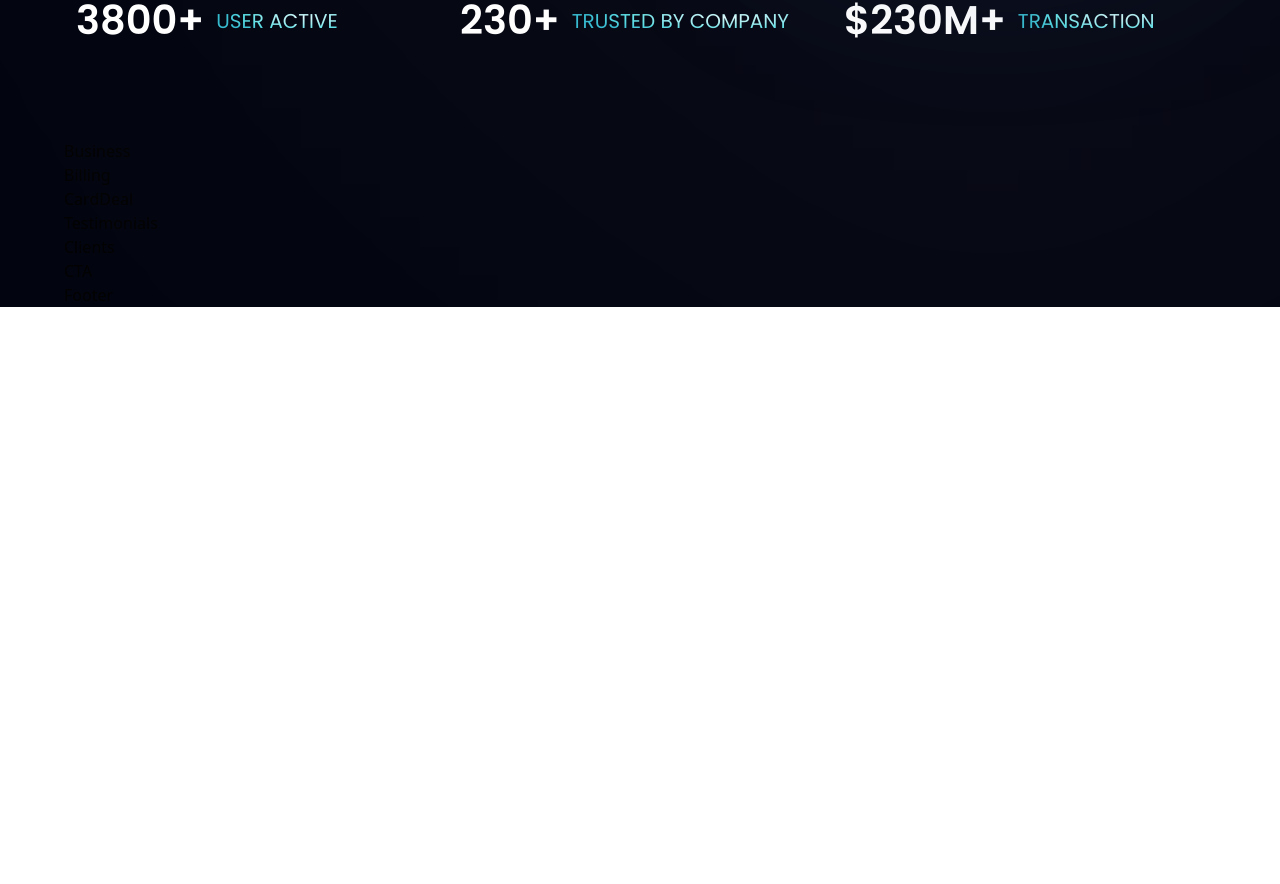
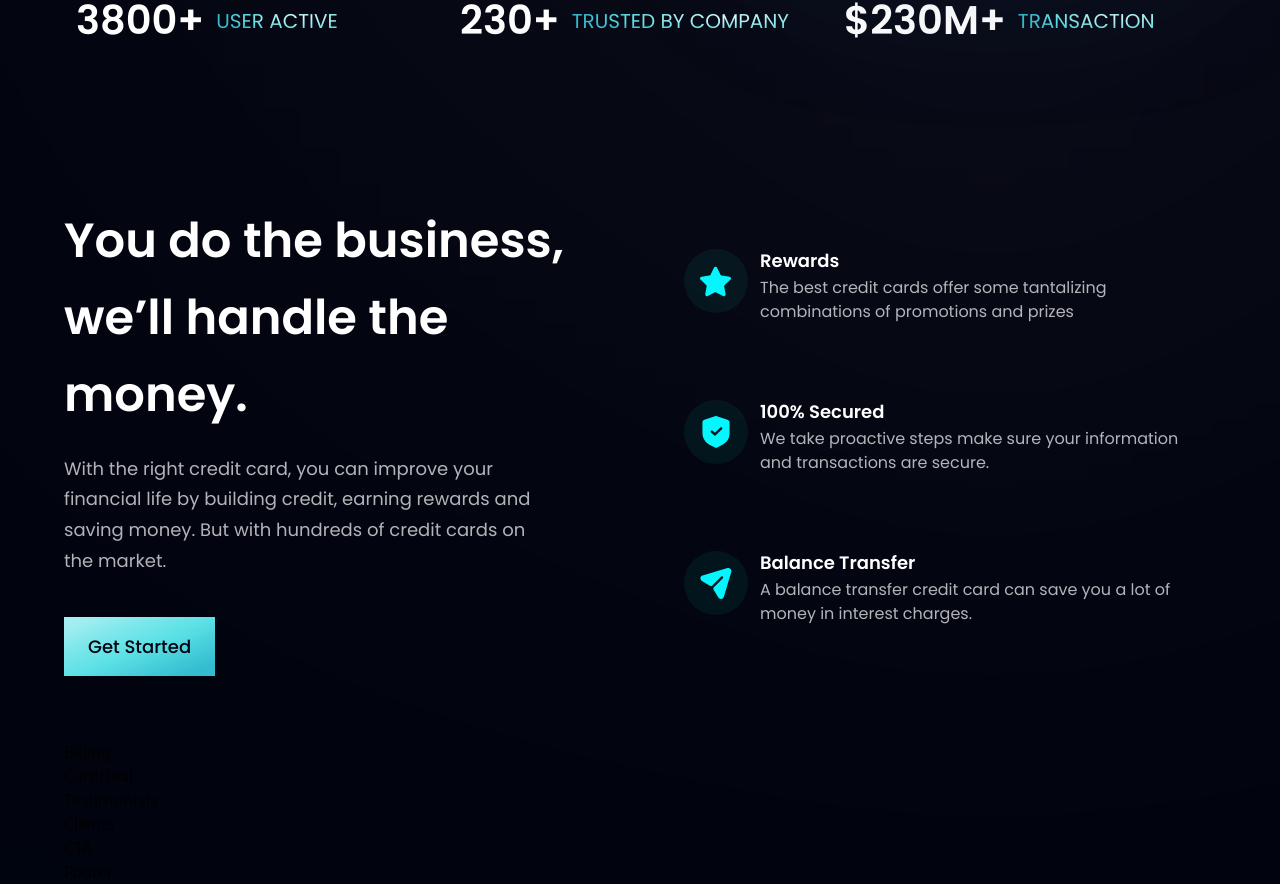
Before and after one commit to MEZ901/hoobank, a React (Vite) app in the folder hoobank/: page / in a window 1280 px wide. Shown: the part 806-1690 px from the top of the page. Before the commit the page ends 1113 px from the top, so only its background shows below. Built offline with nearby package versions, Linux system fonts and the light colour scheme.

Commit message:
complete the business section

```diff
--- a/hoobank/src/App.css
+++ b/hoobank/src/App.css
@@ -596,6 +596,18 @@
   margin-left: 0px;
 }
 
+.mb-6{
+  margin-bottom: 1.5rem;
+}
+
+.mb-0{
+  margin-bottom: 0px;
+}
+
+.mt-5{
+  margin-top: 1.25rem;
+}
+
 .mr-2{
   margin-right: 0.5rem;
 }
@@ -608,16 +620,8 @@
   margin-left: 0.5rem;
 }
 
-.mt-5{
-  margin-top: 1.25rem;
-}
-
 .mr-10{
   margin-right: 2.5rem;
-}
-
-.mb-0{
-  margin-bottom: 0px;
 }
 
 .mb-4{
@@ -628,12 +632,20 @@
   margin-left: 0.75rem;
 }
 
+.mb-1{
+  margin-bottom: 0.25rem;
+}
+
 .flex{
   display: flex;
 }
 
 .hidden{
   display: none;
+}
+
+.h-\[50\%\]{
+  height: 50%;
 }
 
 .h-\[140px\]{
@@ -660,16 +672,20 @@
   height: 80%;
 }
 
-.h-\[50\%\]{
-  height: 50%;
-}
-
 .h-\[28px\]{
   height: 28px;
 }
 
+.h-\[64px\]{
+  height: 64px;
+}
+
 .w-full{
   width: 100%;
+}
+
+.w-\[50\%\]{
+  width: 50%;
 }
 
 .w-\[140px\]{
@@ -696,16 +712,20 @@
   width: 80%;
 }
 
-.w-\[50\%\]{
-  width: 50%;
-}
-
 .w-\[124px\]{
   width: 124px;
 }
 
 .w-\[28px\]{
   width: 28px;
+}
+
+.w-\[64\]{
+  width: 64;
+}
+
+.w-\[64px\]{
+  width: 64px;
 }
 
 .min-w-\[140px\]{
@@ -772,6 +792,10 @@
   overflow: hidden;
 }
 
+.rounded-\[20px\]{
+  border-radius: 20px;
+}
+
 .rounded-full{
   border-radius: 9999px;
 }
@@ -784,9 +808,17 @@
   border-radius: 0.75rem;
 }
 
+.rounded{
+  border-radius: 0.25rem;
+}
+
 .bg-primary{
   --tw-bg-opacity: 1;
   background-color: rgb(0 4 15 / var(--tw-bg-opacity));
+}
+
+.bg-dimBlue{
+  background-color: rgba(9, 151, 124, 0.1);
 }
 
 .object-contain{
@@ -794,12 +826,12 @@
      object-fit: contain;
 }
 
+.p-6{
+  padding: 1.5rem;
+}
+
 .p-\[2px\]{
   padding: 2px;
-}
-
-.p-6{
-  padding: 1.5rem;
 }
 
 .px-6{
@@ -895,6 +927,10 @@
   line-height: 21px;
 }
 
+.leading-\[24px\]{
+  line-height: 24px;
+}
+
 .text-white{
   --tw-text-opacity: 1;
   color: rgb(255 255 255 / var(--tw-text-opacity));
@@ -902,6 +938,16 @@
 
 .text-dimWhite{
   color: rgba(255, 255, 255, 0.7);
+}
+
+.text-primary{
+  --tw-text-opacity: 1;
+  color: rgb(0 4 15 / var(--tw-text-opacity));
+}
+
+.outline-none{
+  outline: 2px solid transparent;
+  outline-offset: 2px;
 }
 
 :root {
--- a/hoobank/src/components/Business.jsx
+++ b/hoobank/src/components/Business.jsx
@@ -1,8 +1,39 @@
-import React from 'react'
+import { features } from "../constants"
+import styles, { layout } from "../style"
+import Button from "./Button"
+
+const FeatureCard = ({ icon, title, content, index }) => (
+  <div className={`flex flex-row p-6 rounded-[20px] ${index !== features.length - 1 ? "mb-6" : "mb-0"} feature-card`}>
+    <div className={`w-[64px] h-[64px] rounded-full ${styles.flexCenter} bg-dimBlue`}>
+      <img src={icon} alt="icon" className="w-[50%] h-[50%] object-contain" />
+    </div>
+    <div className="flex-1 flex flex-col ml-3">
+      <h4 className="font-poppins font-semibold text-white text-[18px] leading-[23px] mb-1">
+        {title}
+      </h4>
+      <p className="font-poppins font-normal text-dimWhite text-[16px] leading-[24px] mb-1">
+        {content}
+      </p>
+    </div>
+  </div>
+)
 
 const Business = () => {
   return (
-    <div>Business</div>
+    <section id="features" className={layout.section}>
+      <div className={layout.sectionInfo}>
+        <h2 className={styles.heading2}>You do the business, <br className="sm:block hidden" /> we’ll handle the money.</h2>
+        <p className={`${styles.paragraph} max-w-[470px] mt-5`}>With the right credit card, you can improve your financial life by building credit, earning rewards and saving money. But with hundreds of credit cards on the market.</p>
+
+        <Button styles="mt-10" />
+      </div>
+
+      <div className={`${layout.sectionImg} flex-col`}>
+        {features.map((feature, index) => (
+          <FeatureCard key={feature.id} {...feature} index={index} />
+        ))}
+      </div>
+    </section>
   )
 }
 
--- a/hoobank/src/components/Button.jsx
+++ b/hoobank/src/components/Button.jsx
@@ -1,8 +1,10 @@
 import React from 'react'
 
-const Button = () => {
+const Button = ({ styles } ) => {
   return (
-    <div>Button</div>
+    <button type='button' className={`py-4 px-6 bg-blue-gradient font-poppins font-medium text-[18px] text-primary outline-none ${styles}`}>
+      Get Started
+    </button>
   )
 }
 
```
